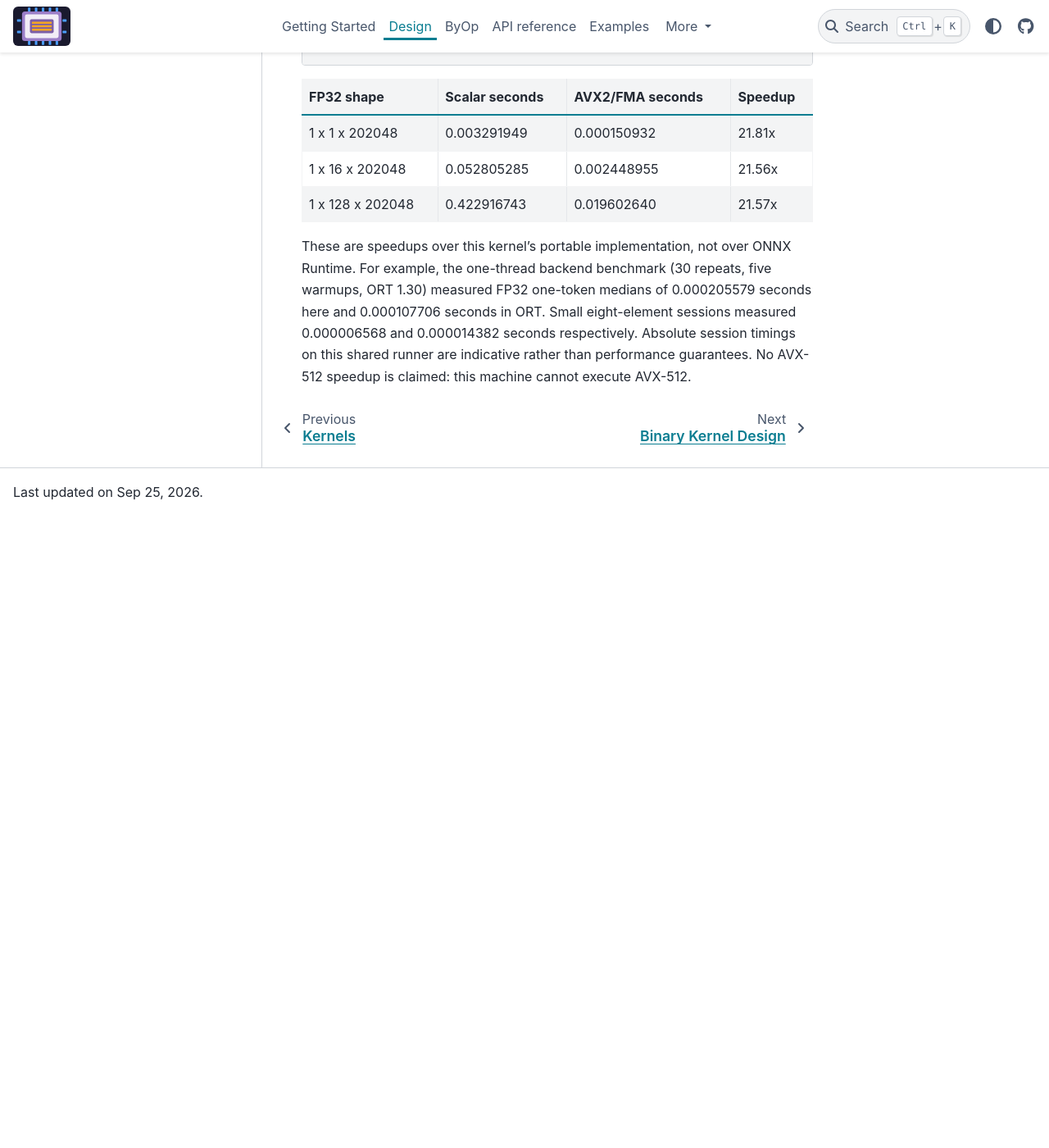
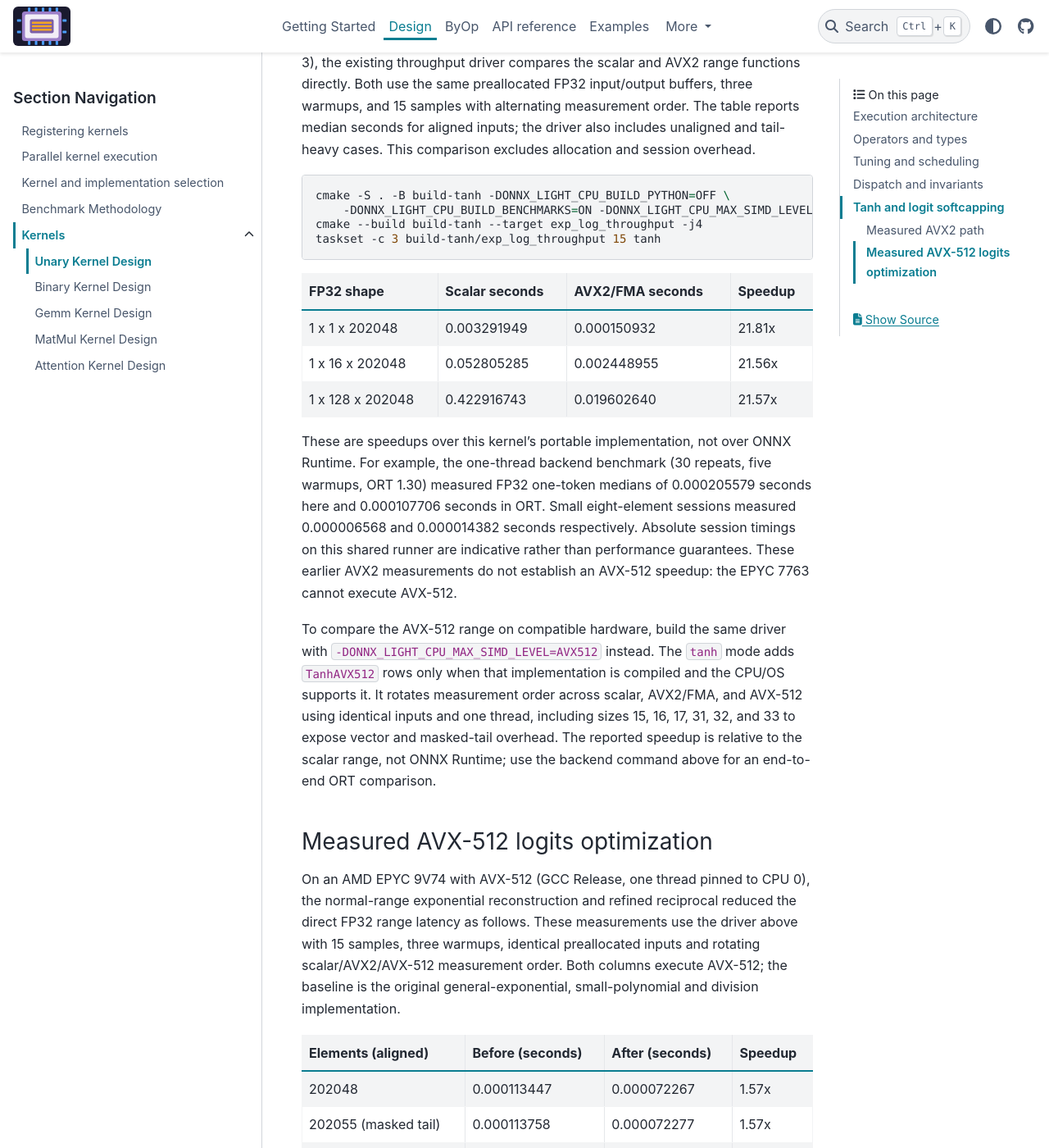
Before and after one commit to xadupre/onnx-light-cpu, a Sphinx documentation site: the page built from docs/design/kernels/unary_kernel_design.rst, in a window 1280 px wide and 1400 px high, scrolled down 3247 px. Shown: the whole window at 82% size. Built offline with Sphinx 7.4.7 and the PyData theme 0.15.4, drawn with Linux system fonts in a browser that asks for light colours; pages that are not in the unit, such as notebooks, are missing from menus; before the commit the page ends 3877 px from its top, so only the background shows below that; some of the changed text lies outside the part shown.

Commit message:
Add AVX-512 Tanh kernel and runtime dispatch (#756)
* Initial plan

* Add AVX-512 Tanh dispatch with masked tails and SIMD benchmarks

Co-authored-by: xadupre <22452781+xadupre@users.noreply.github.com>

* Reduce AVX-512 Tanh logits arithmetic cost by 36 percent

Co-authored-by: xadupre <22452781+xadupre@users.noreply.github.com>

* Fix short Tanh documentation heading underline

Co-authored-by: xadupre <22452781+xadupre@users.noreply.github.com>

---------

Co-authored-by: copilot-swe-agent[bot] <198982749+Copilot@users.noreply.github.com>
Co-authored-by: xadupre <22452781+xadupre@users.noreply.github.com>

```diff
--- a/CMakeLists.txt
+++ b/CMakeLists.txt
@@ -1225,6 +1225,9 @@ if(ONNX_LIGHT_CPU_BUILD_BENCHMARKS)
     if(_target STREQUAL "exp_log_throughput" AND ONNX_LIGHT_CPU_HAVE_AVX2_FMA_FLAG)
       target_compile_definitions(${_target} PRIVATE ONNX_LIGHT_CPU_HAVE_AVX2_FMA=1)
     endif()
+    if(_target STREQUAL "exp_log_throughput" AND ONNX_LIGHT_CPU_HAVE_AVX512F_FLAG)
+      target_compile_definitions(${_target} PRIVATE ONNX_LIGHT_CPU_HAVE_AVX512=1)
+    endif()
     onnx_light_apply_hardening(${_target})
   endforeach()
 endif()
@@ -1317,6 +1320,7 @@ if(ONNX_LIGHT_CPU_BUILD_TESTS)
       endif()
     endif()
     if((_name STREQUAL "test_exp_log_kernel" OR
+        _name STREQUAL "test_tanh_kernel" OR
         _name STREQUAL "test_gemm_kernel") AND
        ONNX_LIGHT_CPU_HAVE_AVX512F_FLAG)
       target_compile_definitions(${_name} PRIVATE ONNX_LIGHT_CPU_HAVE_AVX512=1)
--- a/docs/design/kernels/unary_kernel_design.rst
+++ b/docs/design/kernels/unary_kernel_design.rst
@@ -99,8 +99,18 @@ there is no full-tensor intermediate beyond the output.
 
 The AVX2/FMA range evaluates a small-argument polynomial to avoid cancellation
 near zero and reuses the exponential approximation for larger arguments.
-CPU feature detection is cached; machines without AVX2/FMA use the portable
-path. Scheduling uses the session-owned executor rather than a private pool.
+The AVX-512 range instead reduces ``-2 * abs(x)`` and computes
+``expm1(reduced)`` with the existing exponential coefficients. Reconstructing
+the numerator as ``(1 - scale) - scale * expm1(reduced)`` avoids cancellation
+near zero without a second polynomial. Clamping the magnitude to 10 keeps the
+exponential normal, so general overflow/underflow handling is unnecessary.
+The denominator lies in ``[1, 2]``; a reciprocal estimate with one Newton
+refinement replaces vector division while preserving the FP32 error tolerance.
+CPU feature detection is cached, preferring AVX-512, then AVX2/FMA,
+then the portable path. The AVX-512 range processes 16 lanes per vector, with
+two-vector unrolling and masked tails; FP16 and BF16 share it through the
+existing worker-local FP32 conversion blocks.
+Scheduling uses the session-owned executor rather than a private pool.
 Inputs below 65,536 elements stay serial. At and above that threshold, ranges
 target at least 32,768 elements per participant, so a large one-token
 vocabulary can also use the executor. Nested calls do not submit another
@@ -167,4 +177,52 @@ warmups, ORT 1.30) measured FP32 one-token medians of 0.000205579 seconds here
 and 0.000107706 seconds in ORT. Small eight-element sessions measured
 0.000006568 and 0.000014382 seconds respectively. Absolute session timings on
 this shared runner are indicative rather than performance guarantees.
-No AVX-512 speedup is claimed: this machine cannot execute AVX-512.
+These earlier AVX2 measurements do not establish an AVX-512 speedup: the
+EPYC 7763 cannot execute AVX-512.
+
+To compare the AVX-512 range on compatible hardware, build the same driver
+with ``-DONNX_LIGHT_CPU_MAX_SIMD_LEVEL=AVX512`` instead. The ``tanh`` mode adds
+``TanhAVX512`` rows only when that implementation is compiled and the CPU/OS
+supports it. It rotates measurement order across scalar, AVX2/FMA, and AVX-512
+using identical inputs and one thread, including sizes 15, 16, 17, 31, 32, and
+33 to expose vector and masked-tail overhead. The reported speedup is relative
+to the scalar range, not ONNX Runtime; use the backend command above for an
+end-to-end ORT comparison.
+
+Measured AVX-512 logits optimization
+^^^^^^^^^^^^^^^^^^^^^^^^^^^^^^^^^^^^
+
+On an AMD EPYC 9V74 with AVX-512 (GCC Release, one thread pinned to CPU 0),
+the normal-range exponential reconstruction and refined reciprocal reduced
+the direct FP32 range latency as follows. These measurements use the driver
+above with 15 samples, three warmups, identical preallocated inputs and
+rotating scalar/AVX2/AVX-512 measurement order. Both columns execute AVX-512;
+the baseline is the original general-exponential, small-polynomial and
+division implementation.
+
+.. list-table::
+   :header-rows: 1
+
+   * - Elements (aligned)
+     - Before (seconds)
+     - After (seconds)
+     - Speedup
+   * - 202048
+     - 0.000113447
+     - 0.000072267
+     - 1.57x
+   * - 202055 (masked tail)
+     - 0.000113758
+     - 0.000072277
+     - 1.57x
+   * - 3232768
+     - 0.001826498
+     - 0.001169998
+     - 1.56x
+
+For ``test_cpu_tanh_logits_1x1x202048_float32_benchmark``, the end-to-end
+one-thread median was 0.000076353 seconds versus 0.000059608 seconds for
+ONNX Runtime 1.30.0 (100 repeats, 10 warmups, pinned to CPU 0).
+The arithmetic optimization narrows the gap but does not yet match ORT on
+this case. Direct range timings exclude session overhead and must not be
+reported as end-to-end ORT speedups.
```
Also changed, not shown: 5 other files.
